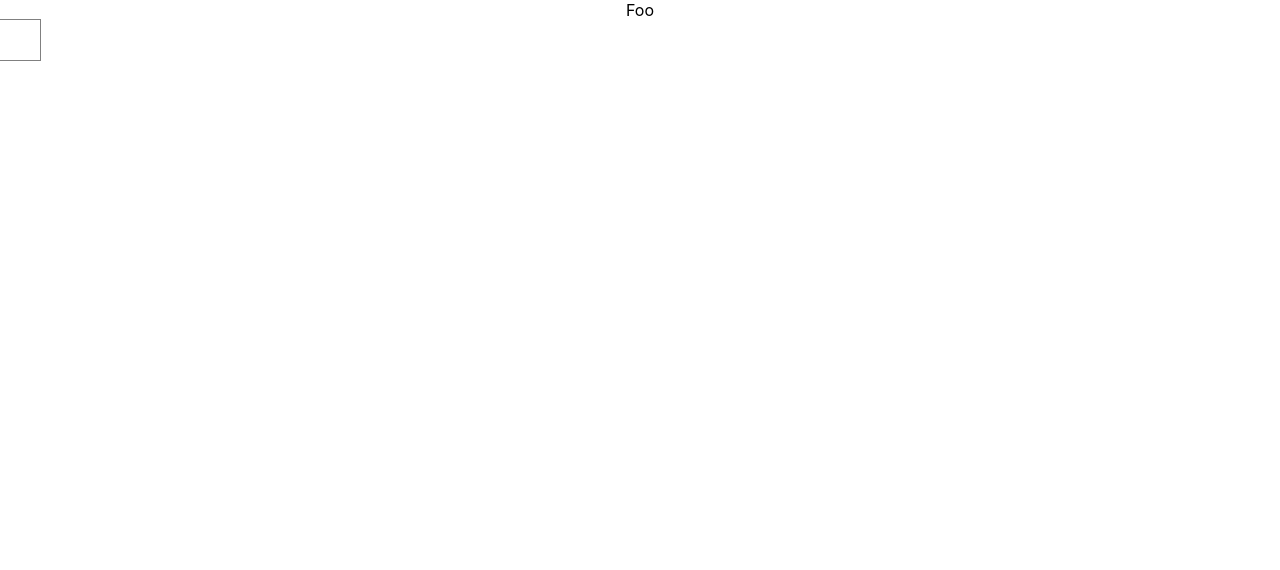
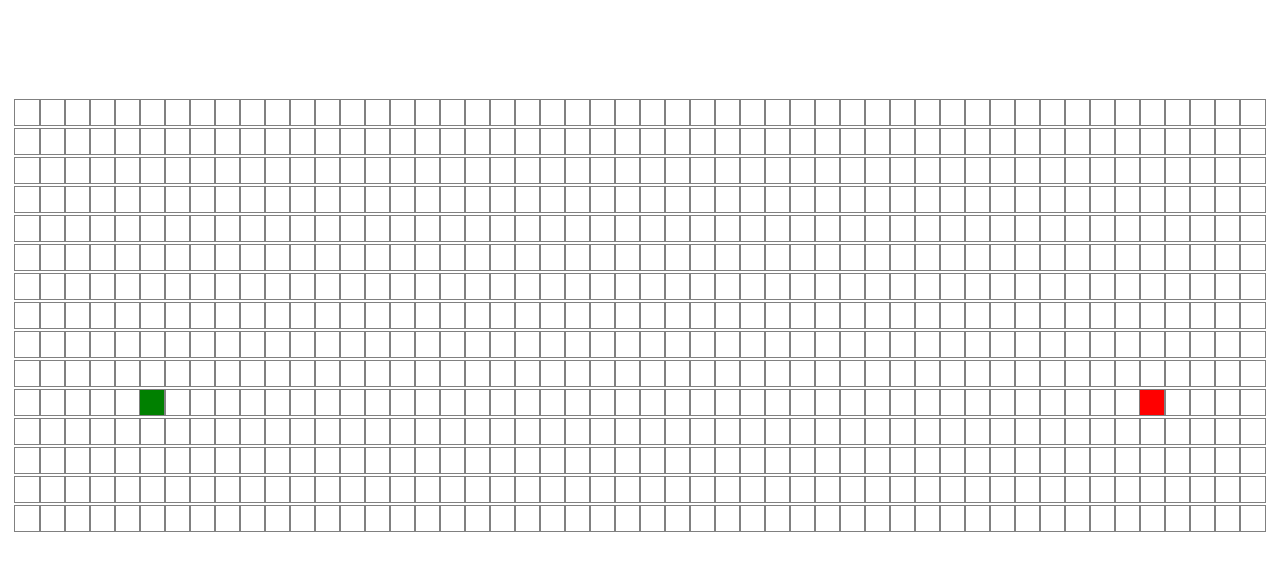
Before and after one commit to julgrahn/visualizer, a React (Create React App) app: page / in a window 1280 px wide. Shown: the top 570 px of the page. Built offline with nearby package versions, Linux system fonts and the light colour scheme.

Commit message:
added a grid and start + finish points

```diff
--- a/src/PathfindingVisualizer/Node/Node.css
+++ b/src/PathfindingVisualizer/Node/Node.css
@@ -1,5 +1,14 @@
 .node {
-    width: 40px;
-    height: 40px;
-    outline: 1px solid grey;
+  width: 25px;
+  height: 25px;
+  outline: 1px solid grey;
+  display: inline-block;
 }
+
+.node-finish {
+  background-color: red;
+}
+
+.node-start {
+  background-color: green;
+}
--- a/src/PathfindingVisualizer/Node/Node.jsx
+++ b/src/PathfindingVisualizer/Node/Node.jsx
@@ -1,14 +1,25 @@
-import React, {Component} from 'react';
+import React, { Component } from "react";
 
-import './Node.css';
+import "./Node.css";
 
 export default class Node extends Component {
-    constructor(props){
-        super(props);
-        this.state = {};
-    }
+  constructor(props) {
+    super(props);
+    this.state = {};
+  }
 
-    render(){
-        return <div className="node"></div>;
-    }
+  render() {
+    const { isFinish, isStart } = this.props;
+    const extraClassName = isFinish
+      ? "node-finish"
+      : isStart
+      ? "node-start"
+      : "";
+    return <div className={`node ${extraClassName}`}></div>;
+  }
 }
+
+export const DEFAULT_NODE = {
+  row: 0,
+  col: 0,
+};
--- a/src/PathfindingVisualizer/PathFindingVisualizer.css
+++ b/src/PathfindingVisualizer/PathFindingVisualizer.css
@@ -1,3 +1,3 @@
-.grid{
-    margin: 100px 0 0;
+.grid {
+  margin: 100px 0 0;
 }
--- a/src/PathfindingVisualizer/PathfindingVisualizer.jsx
+++ b/src/PathfindingVisualizer/PathfindingVisualizer.jsx
@@ -1,20 +1,59 @@
-import React, {Component} from 'react';
-import Node from './Node/Node';
-import './PathfindingVisualizer.css';
+import React, { Component } from "react";
+import Node from "./Node/Node";
+
+import "./PathfindingVisualizer.css";
 
 export default class PathfindingVisualizer extends Component {
-    constructor (props) {
-        super(props);
-        this.state = {};
+  constructor(props) {
+    super(props);
+    this.state = {
+      nodes: [],
+    };
+  }
+
+  componentDidMount() {
+    const nodes = [];
+    for (let row = 0; row < 15; row++) {
+      const currentRow = [];
+      for (let col = 0; col < 50; col++) {
+        const currentNode = {
+          col,
+          row,
+          isStart: row === 10 && col === 5,
+          isFinish: row === 10 && col === 45,
+        };
+        currentRow.push(currentNode);
+      }
+      nodes.push(currentRow);
     }
+    this.setState({ nodes });
+  }
 
-    render()
-    {
-        return (
-            <div>
-                Foo
-                <Node></Node>
+  render() {
+    const { nodes } = this.state;
+    console.log(nodes);
+
+    return (
+      <div className="grid">
+        {nodes.map((row, rowIdx) => {
+          return (
+            <div key={rowIdx}>
+              {row.map((node, nodeIdx) => {
+                const { isStart, isFinish } = node;
+                return (
+                  <Node
+                    key={nodeIdx}
+                    isStart={isStart}
+                    isFinish={isFinish}
+                    test={"foo"}
+                    //test={"kappa"}
+                  ></Node>
+                );
+              })}
             </div>
-        )
-    }
+          );
+        })}
+      </div>
+    );
+  }
 }
```
